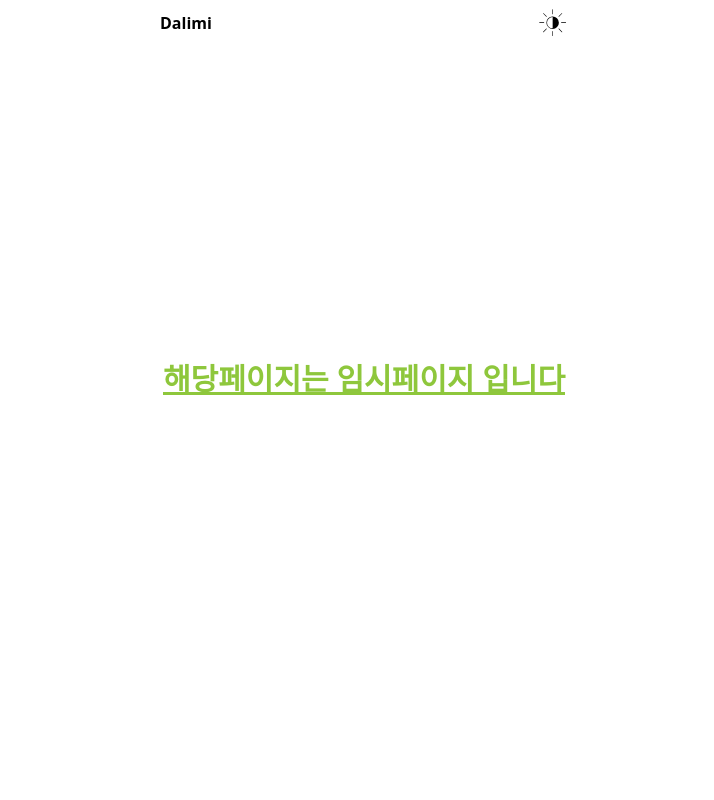
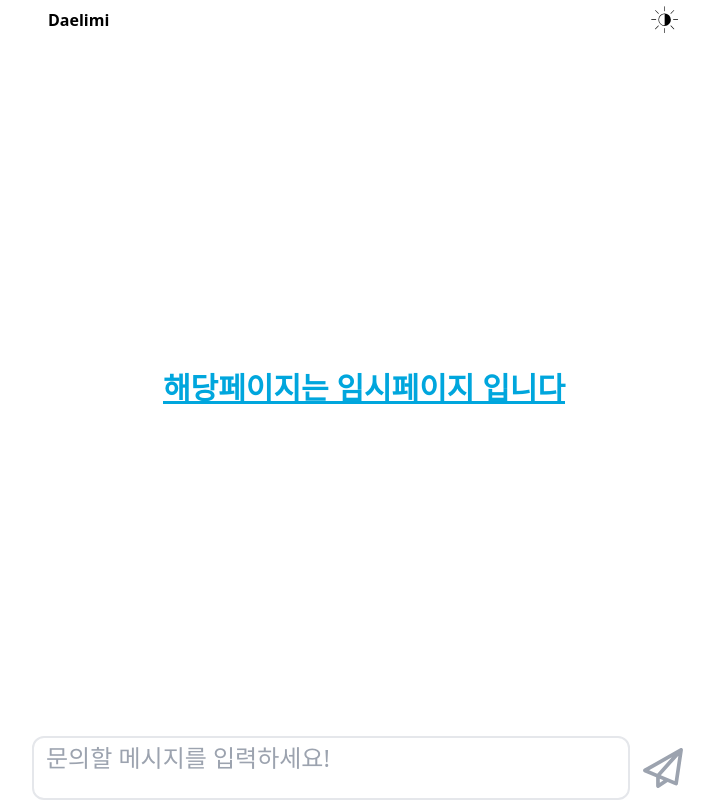
Before and after one commit to SOPLAY/Daelimi, a Next.js app: page / in a window 1280 px wide. Shown: the whole page, without its empty margins (276-990 px from the left). Built offline with nearby package versions, Linux system fonts and the light colour scheme.

Commit message:
[ Components width,height optimize, MessageBox Component ADD ] 컴포넌트 width, height %최적화 및 전제척 리사이징 다크모드 애니메이션 최적화 및 duration-500 변경 MessageBox 컴포넌트 기능 구현 => 디자인은 변경 가능

```diff
--- a/components/Header.js
+++ b/components/Header.js
@@ -1,9 +1,9 @@
 import DarkModeSwitch from "./DarkMode";
 
-export default function Header() {
+export default function Header({ HeaderTitle }) {
   return (
-    <div className="flex  py-2  px-5 items-center dark:bg-blue-900 duration-500 rounded-b-lg">
-      <b className="dark:text-white ">Dalimi</b>
+    <div className="flex py-2 px-5 items-center dark:bg-blue-900 duration-500 rounded-b-xl h-[5%]">
+      <b className="text-black dark:text-white ">{HeaderTitle}</b>
       <div className="ml-auto  ">
         <DarkModeSwitch />
       </div>
--- /dev/null
+++ b/components/InputMessageBox.js
@@ -0,0 +1,28 @@
+import { useEffect, useState } from "react/cjs/react.development";
+
+import SendSvg from "./svg/sendSvg";
+export default function MessageBox() {
+  const onClick = () => {
+    !inputValue
+      ? alert("메시지를 입력해주세요")
+      : console.log(`입력 값 : ${inputValue}`);
+    setInputValue("");
+  };
+  const [inputValue, setInputValue] = useState("");
+  return (
+    <div className=" h-[8%]">
+      <div className="h-full flex px-1">
+        <textarea
+          className="rounded-xl w-[85%] md:w-[90%] border-solid border-2 focus:outline-none focus:border-gray-400 px-3 py-1 text-lg dark:text-white md:text-2xl resize-none dark:bg-neutral-900 duration-500"
+          onKeyPress={(e) => e.code === "Enter" && onClick()}
+          placeholder="문의할 메시지를 입력하세요!"
+          value={inputValue}
+          onChange={(e) => setInputValue(e.target.value.replace(/\n/g, ""))}
+        />
+        <div className="flex w-[15%] md:w-[10%] justify-center items-center">
+          <SendSvg onClick={() => onClick()} />
+        </div>
+      </div>
+    </div>
+  );
+}
--- /dev/null
+++ b/components/svg/sendSvg.js
@@ -0,0 +1,15 @@
+export default function SendSvg({ onClick }) {
+  return (
+    <div onClick={() => onClick()}>
+      <svg
+        className="fill-gray-400 dark:fill-gray-100"
+        xmlns="http://www.w3.org/2000/svg"
+        viewBox="0 0 512 512"
+        width="40px"
+        height="40px"
+      >
+        <path d="M501.6 4.186c-7.594-5.156-17.41-5.594-25.44-1.063L12.12 267.1C4.184 271.7-.5037 280.3 .0431 289.4c.5469 9.125 6.234 17.16 14.66 20.69l153.3 64.38v113.5c0 8.781 4.797 16.84 12.5 21.06C184.1 511 188 512 191.1 512c4.516 0 9.038-1.281 12.99-3.812l111.2-71.46l98.56 41.4c2.984 1.25 6.141 1.875 9.297 1.875c4.078 0 8.141-1.031 11.78-3.094c6.453-3.625 10.88-10.06 11.95-17.38l64-432C513.1 18.44 509.1 9.373 501.6 4.186zM369.3 119.2l-187.1 208.9L78.23 284.7L369.3 119.2zM215.1 444v-49.36l46.45 19.51L215.1 444zM404.8 421.9l-176.6-74.19l224.6-249.5L404.8 421.9z" />
+      </svg>
+    </div>
+  );
+}
--- a/pages/_app.js
+++ b/pages/_app.js
@@ -20,8 +20,8 @@ function MyApp({ Component, pageProps }) {
     <Splash />
   ) : (
     <div className=" h-full w-full dark:bg-neutral-900 duration-500 ">
-      <div className=" h-full mx-auto  md:w-2/3 max-w-md box-content ">
-        <Header />
+      <div className=" h-full mx-auto max-w-2xl box-content ">
+        <Header HeaderTitle={"Daelimi"} />
         <Component {...pageProps} />
       </div>
     </div>
--- a/pages/index.js
+++ b/pages/index.js
@@ -1,11 +1,14 @@
+import MessageBox from "../components/InputMessageBox";
+
 export default function Home() {
   return (
     <>
-      <div className="flex h-5/6 justify-center items-center ">
-        <h1 className="text-3xl font-bold underline text-duc-green dark:text-white ">
+      <div className="flex h-[87%] justify-center items-center ">
+        <h1 className="text-3xl font-bold underline text-duc-blue dark:text-white duration-500">
           해당페이지는 임시페이지 입니다
         </h1>
       </div>
+      <MessageBox />
     </>
   );
 }
```
